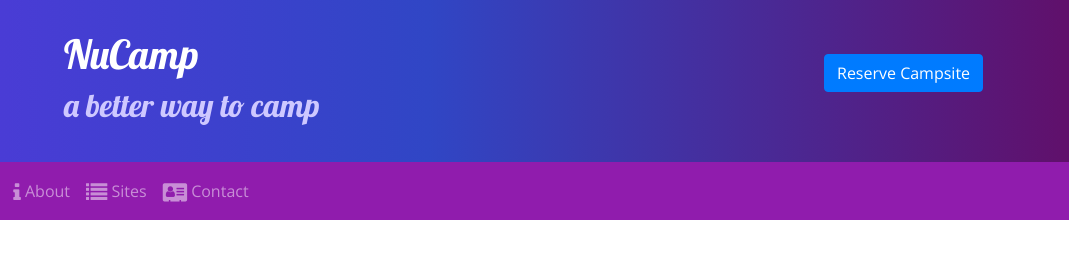
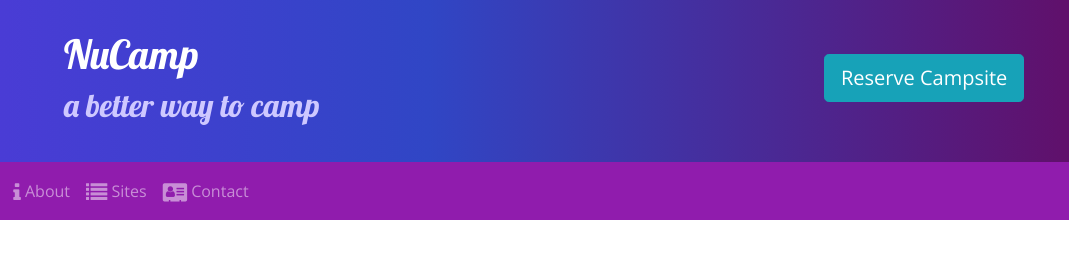
Before and after one commit to NuNikeE/Nucamp, a website: page index.html in a window 1280 px wide. Shown: the top 267 px of the page, 211-1280 px from the left. Drawn offline with nearby package versions, Linux system fonts and the light colour scheme.

Commit message:
Add Tooltip to Reserve button

```diff
--- a/index.html
+++ b/index.html
@@ -44,7 +44,7 @@
                     <h2>a better way to camp</h2>
                 </div>
                 <div class="col order-last col-md-4 col-xl-2 mt-4">
-                    <a href="#reserveForm" role="button" class="btn btn-primary" class="text-nowrap">Reserve Campsite</a>
+                    <a href="#reserveForm" role="button" class="btn btn-lg btn-info text-nowrap" data-toggle="tooltip" data-placement="bottom" data-html="true" title="Or call us at <br /><strong>1-206-555-1234</strong>">Reserve Campsite</a>
                 </div>
             </div>
         </div>
@@ -189,6 +189,11 @@
         <script src="node_modules/popper.js/dist/umd/popper.min.js"></script>
         <script src="node_modules/bootstrap/dist/js/bootstrap.min.js"></script>
 
+        <script>
+            $(function () {
+                $('[data-toggle="tooltip"]').tooltip()
+            })
+        </script>
 
 </body>
 
```
